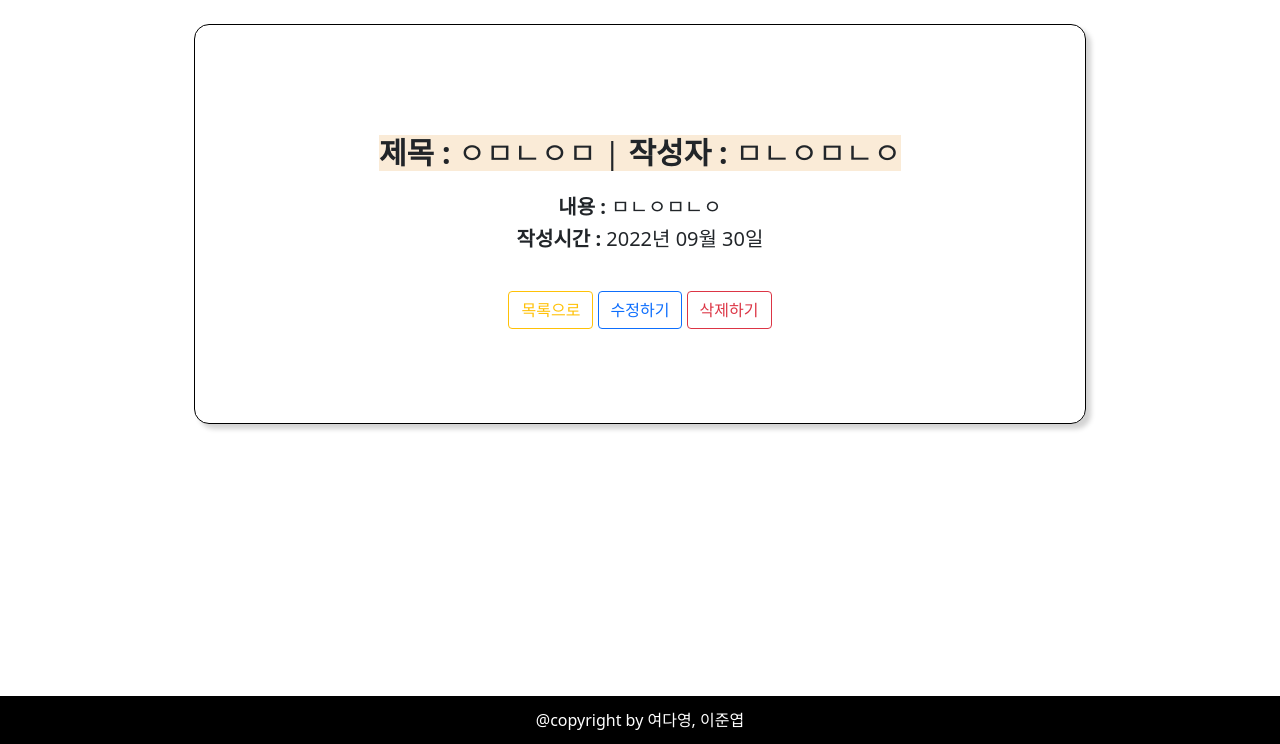
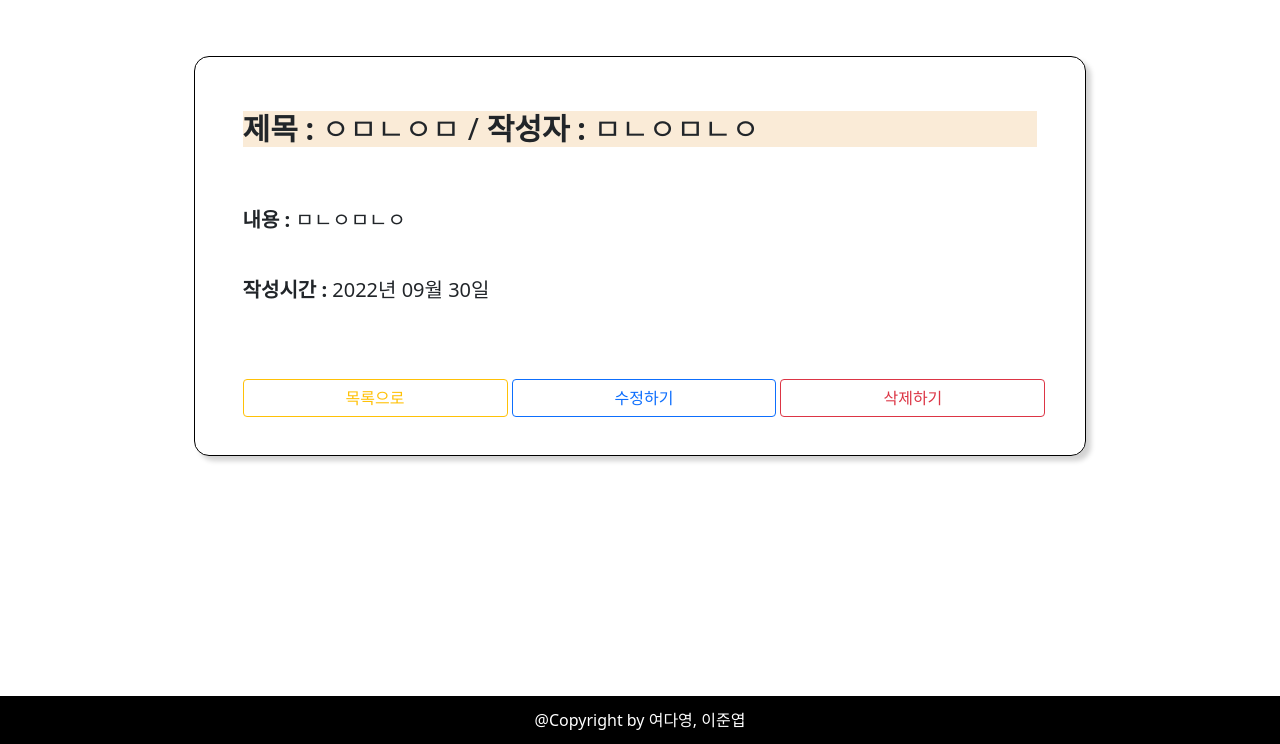
Before and after one commit to Yodayeong/third-pair-programming, a Django app: page /detail/10 in a window 1280 px wide. Shown: the part 56-800 px from the top of the page. Run offline with Django 3.2, Linux system fonts and the light colour scheme; data comes from the database, SQL or seed files in the repository; both versions use the stored data as it was after the commit.

Commit message:
desing update

```diff
--- a/projectapp/templates/board/detail.html
+++ b/projectapp/templates/board/detail.html
@@ -3,17 +3,21 @@
 {% block content %}
 <div class="container" style="padding-top:2rem; display:flex; align-items:center; justify-content:center;">
 
-    <div style="border-radius:15px; border:1px solid black; width:80%; height:25rem; display:flex; flex-direction:column; align-items:center; justify-content:center; box-shadow:5px 5px 5px lightgray;">
+    <div class="px-5 d-flex flex-column align-items-left justify-content-evenly mt-4"
+        style="border-radius:15px; border:1px solid black; width:80%; height:25rem; display:flex; flex-direction:column; align-items:left; justify-content:space-evenly; box-shadow:5px 5px 5px lightgray;">
         <div style="padding:1rem 0;">
-            <h1 style="background-color:antiquewhite; font-size:30px;"><span style="font-weight:bold;">제목 : </span>{{ board.title }} | <span style="font-weight:bold;">작성자 : </span>{{ board.user }}</h1>
+            <h1 style="background-color:antiquewhite; font-size:30px; text-align: start;"><span
+                    style="font-weight:bold;">제목 : </span>{{ board.title }} / <span style="font-weight:bold;">작성자 :
+                </span>{{ board.user }}</h1>
         </div>
         <h1 style="font-size:20px;"><span style="font-weight:bold;">내용 : </span>{{ board.content }}</h1>
-        <h1 style="font-size:20px;"><span style="font-weight:bold;">작성시간 : </span>{{ board.created_at|date:'Y년 m월 d일' }}</h1>
+        <h1 style="font-size:20px;"><span style="font-weight:bold;">작성시간 : </span>{{ board.created_at|date:'Y년 m월 d일' }}
+        </h1>
 
-        <div style="padding-top:2rem;">
-            <a type="submit" class="btn btn-outline-warning" href="{% url 'board:index' %}">목록으로</a>
-            <a type="submit" class="btn btn-outline-primary" href="{% url 'board:update' board.id %}">수정하기</a>
-            <a type="submit" class="btn btn-outline-danger" href="{% url 'board:delete' board.id %}">삭제하기</a>
+        <div class='d-grid d-flex gap-1' style="padding-top:2rem;">
+            <a type="submit" class="btn btn-outline-warning col-4" href="{% url 'board:index' %}">목록으로</a>
+            <a type="submit" class="btn btn-outline-primary col-4" href="{% url 'board:update' board.id %}">수정하기</a>
+            <a type="submit" class="btn btn-outline-danger col-4" href="{% url 'board:delete' board.id %}">삭제하기</a>
         </div>
     </div>
 
--- a/projectapp/templates/board/new.html
+++ b/projectapp/templates/board/new.html
@@ -2,8 +2,8 @@
 
 {% block content %}
 <div class="container my-5">
-    <div class="px-4">
-        <h1 class="mb-5 fw-bold text-center">New Ticket 게시글</h1>
+    <div class="px-4 pb-3">
+        <h1 class="my-5 fw-bold text-center">New Ticket 게시글</h1>
 
         <form action="{% url 'board:create' %}" , method="GET">
             <select class="form-select mb-3" name="board" aria-label="Default select example">
--- a/projectapp/templates/board/update.html
+++ b/projectapp/templates/board/update.html
@@ -2,7 +2,7 @@
 
 {% block content %}
 <div class="container my-5">
-    <div class="px-4">
+    <div class="px-4 pb-3">
         <h1 class="mb-5 fw-bold text-center">New Ticket 게시글</h1>
 
         <form action="{% url 'board:updateF' board.id %}" , method="GET">
--- a/templates/base.html
+++ b/templates/base.html
@@ -13,8 +13,7 @@
 
 <body>
     <!--nav bar-->
-    <div class="mb-5">
-        <nav class="navbar navbar-dark bg-dark fixed-top navbar-expand-lg bg-light">
+    <nav class="navbar navbar-dark bg-dark sticky-top navbar-expand-lg bg-light">
         <div class="container-fluid">
             <a class="navbar-brand" href="{% url 'board:index' %}">Ticket Box</a>
             <button class="navbar-toggler" type="button" data-bs-toggle="collapse"
@@ -37,7 +36,6 @@
             </div>
         </div>
     </nav>
-    </div>
     <!--modal-->
     <div class="modal fade" id="exampleModal" tabindex="-1" aria-labelledby="exampleModalLabel" aria-hidden="true">
         <div class="modal-dialog">
@@ -47,11 +45,26 @@
                     <button type="button" class="btn-close" data-bs-dismiss="modal" aria-label="Close"></button>
                 </div>
                 <div class="modal-body">
-                    ...
+                    <form>
+                        <div class="mb-3">
+                            <label for="exampleInputEmail1" class="form-label">Email address</label>
+                            <input type="email" class="form-control" id="exampleInputEmail1"
+                                aria-describedby="emailHelp">
+                            <div id="emailHelp" class="form-text">We'll never share your email with anyone else.</div>
+                        </div>
+                        <div class="mb-3">
+                            <label for="exampleInputPassword1" class="form-label">Password</label>
+                            <input type="password" class="form-control" id="exampleInputPassword1">
+                        </div>
+                        <div class="mb-3 form-check">
+                            <input type="checkbox" class="form-check-input" id="exampleCheck1">
+                            <label class="form-check-label" for="exampleCheck1">Check me out</label>
+                        </div>
+                    </form>
                 </div>
                 <div class="modal-footer">
                     <button type="button" class="btn btn-secondary" data-bs-dismiss="modal">Close</button>
-                    <button type="button" class="btn btn-primary">Save changes</button>
+                    <button type="button" class="btn btn-primary">Submit</button>
                 </div>
             </div>
         </div>
@@ -61,8 +74,10 @@
     {% endblock %}
 
     <!--footer-->
-    <div class="fixed-bottom" >
-        <p style="background-color:black; color:white; padding:0; margin:0; width:100%; height:3rem; display:flex; justify-content:center; align-items:center;">@copyright by 여다영, 이준엽</p>
+    <div class="fixed-bottom">
+        <p
+            style="background-color:black; color:white; padding:0; margin:0; width:100%; height:3rem; display:flex; justify-content:center; align-items:center;">
+            @Copyright by 여다영, 이준엽</p>
     </div>
 
     <!-- JavaScript Bundle with Popper -->
```
Also changed, not shown: db.sqlite3. Lines whose indentation alone changed are shown as unchanged.
